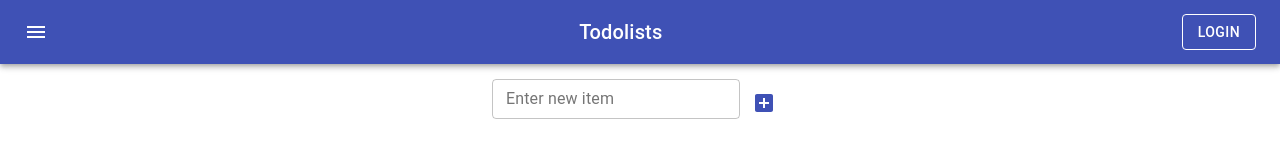
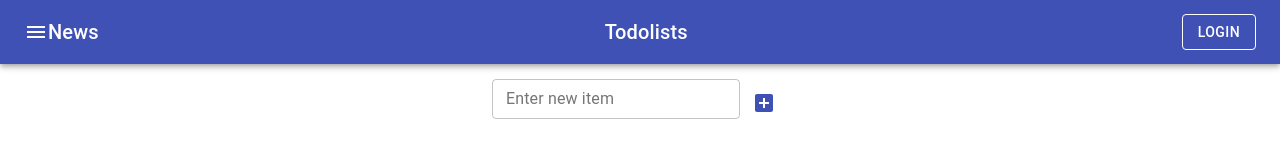
Before and after one commit to Djiypyk/ToDoList-MUI, a React (Create React App) app: page / in a window 1280 px wide. Shown: the top 160 px of the page. Built offline with nearby package versions, Linux system fonts and the light colour scheme.

Commit message:
add appWithRouter

```diff
--- a/src/AppWithRedux.tsx
+++ b/src/AppWithRedux.tsx
@@ -1,18 +1,12 @@
-import React, {useReducer} from 'react';
+import React from 'react';
 import './App.css';
 import TodoList from "./Components/Todolist";
 import {v1} from "uuid";
 import {AddItemForm} from "./Components/AddItemForm";
 import {AppBar, Button, Container, Grid, IconButton, Paper, Toolbar, Typography} from "@material-ui/core";
 import {Menu} from "@material-ui/icons";
-import {
-    addTodolistAC,
-    changeTodolistFilterAC,
-    changeTodoListTitleAC,
-    removeTodoListAC,
-    todolistsReducer
-} from "./store/todolist-reducer";
-import {addTaskAC, changeTaskStatusAC, changeTaskTitleAC, removeTaskAC, tasksReducer} from "./store/tasks-reducer";
+import {addTodolistAC, changeTodolistFilterAC, changeTodoListTitleAC, removeTodoListAC} from "./store/todolist-reducer";
+import {addTaskAC, changeTaskStatusAC, changeTaskTitleAC, removeTaskAC} from "./store/tasks-reducer";
 import {useDispatch, useSelector} from "react-redux";
 import {AppRootStateType} from "./store/store";
 import {TasksStateType} from "./App";
@@ -34,33 +28,10 @@ export type TodoListType = {
 
 //C-R-U-D
 function AppWithRedux() {
-    const todoListID_1 = v1()
-    const todoListID_2 = v1()
 
     const todoLists = useSelector<AppRootStateType, Array<TodoListType>>(state => state.todolists)
     const tasks = useSelector<AppRootStateType, TasksStateType>(state => state.tasks)
-
     const dispatch = useDispatch()
-
-    // let [todoLists, dispatchToTodoLists] = useReducer(todolistsReducer, [
-    //     {id: todoListID_1, title: 'What to learn', filter: 'all'},
-    //     {id: todoListID_2, title: 'What to buy', filter: 'all'}
-    // ])
-    //
-    // const [tasks, dispatchToTasks] = useReducer(tasksReducer,
-    //     {
-    //         [todoListID_1]: [
-    //             {id: v1(), title: "HTML", isDone: true},
-    //             {id: v1(), title: "CSS", isDone: true},
-    //             {id: v1(), title: "JS/TS", isDone: false}
-    //         ],
-    //         [todoListID_2]: [
-    //             {id: v1(), title: "Meat", isDone: true},
-    //             {id: v1(), title: "Milk", isDone: true},
-    //             {id: v1(), title: "Beer", isDone: false}
-    //         ]
-    //     }
-    // )
 
     //BLL:
 
@@ -141,6 +112,9 @@ function AppWithRedux() {
                 <Toolbar style={{justifyContent: "space-between"}}>
                     <IconButton edge="start" color="inherit" aria-label="menu">
                         <Menu/>
+                        <Typography variant="h6">
+                            News
+                        </Typography>
                     </IconButton>
                     <Typography variant="h6">
                         Todolists
--- a/src/Components/AddItemForm.tsx
+++ b/src/Components/AddItemForm.tsx
@@ -33,6 +33,7 @@ export const AddItemForm = (props: AddItemFormPropsType) => {
     return (
         <div style={{textAlign: 'center'}}>
             <TextField
+                error={error}
                 variant={'outlined'}
                 size={'small'}
                 label={'Enter new item'}
```
